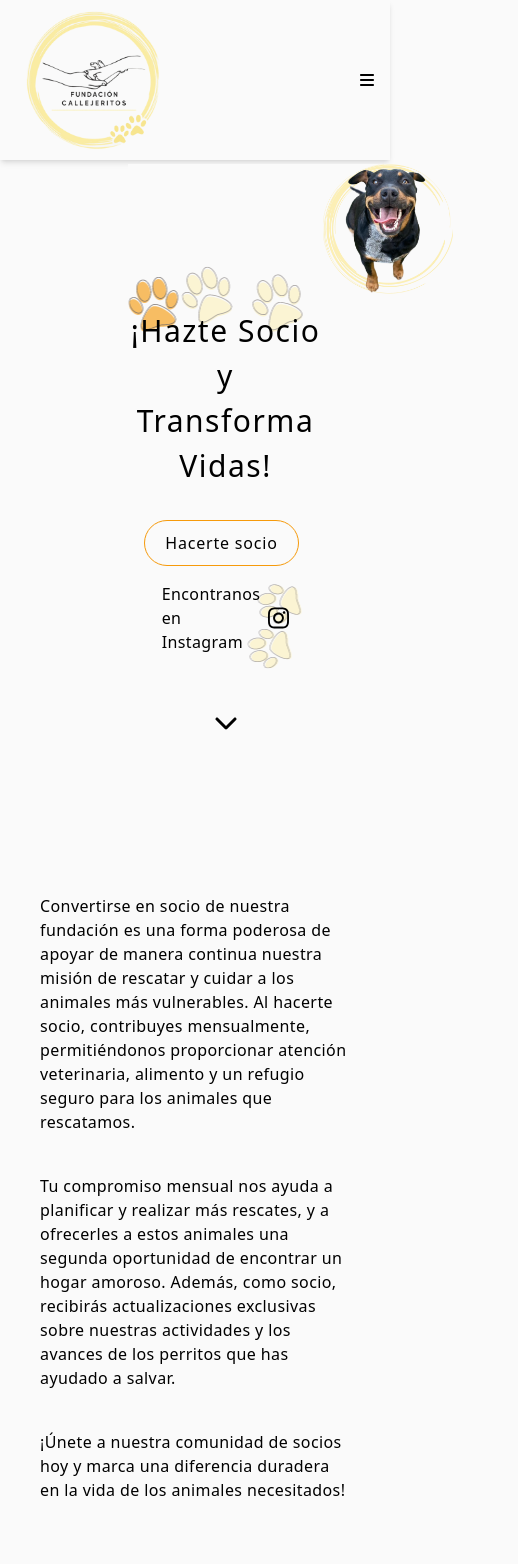
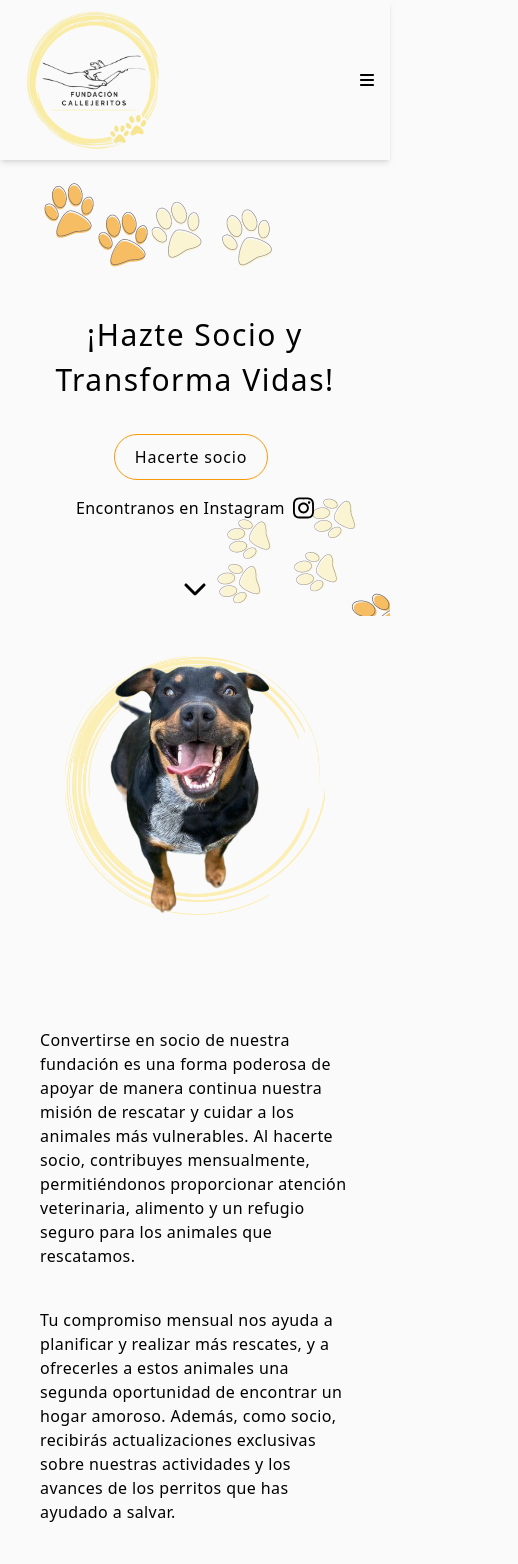
Before and after one commit to KariRomero/fundacionCallejeritos, a React (Vite) app in the folder client/: page /hacertesocio in a window 390 px wide. Shown: the top 1564 px of the page, 518 px wide, since content can reach past the window. Built offline with nearby package versions, Linux system fonts and the light colour scheme.

Commit message:
estilos y responsive en componentes

```diff
--- a/client/src/components/Banner/Banner.jsx
+++ b/client/src/components/Banner/Banner.jsx
@@ -6,18 +6,13 @@ import backG from '/BannerLanding.png';
 
 const Banner = () => {
     return (
-        <section className="w-full h-auto mt-1 grid grid-cols-1 mx-0 sm:mx-32 bg-cover bg-center sm:grid-cols-2" style={{ backgroundImage: `url(${backG})` }}>
-               {/* Image Section */}
+        <section className="w-full h-auto mt-1 grid grid-cols-1 mx-0 md:mx-32 bg-cover bg-center md:grid-cols-2" style={{ backgroundImage: `url(${backG})` }}>
             <div className="sm:justify-end">
                 <img src={doggy} alt='banner' className='h-full' />
             </div>
-
-            {/* Content Section */}
-            <div className='flex flex-col justify-center items-center sm:items-start mt-12 px-4'>
+            <div className='flex flex-col justify-center items-center md:items-start mt-12 px-4'>
                 <h1 className='text-3xl font-medium tracking-wider'>Cada rescate cuenta</h1>
                 <h2 className='text-3xl font-medium tracking-wider'>Cada donación ayuda</h2>
-
-                {/* Buttons */}
                 <div className="flex flex-col items-center sm:flex-row space-y-4 sm:space-y-0 sm:space-x-4">
                     <Link to='/hacertesocio'>
                         <button className='font-medium text-base tracking-wider px-5 py-2.5 me-2 mb-4 mt-4 rounded-full bg-secondary'>
@@ -29,12 +24,10 @@ const Banner = () => {
                             Nuestra historia
                         </button>
                     </Link>
-                    {/* Instagram Link */}
                     <a href='https://www.instagram.com/fundacion.callejeritos/' target='_blank' rel='noopener noreferrer' className='mt-4'>
                         <FontAwesomeIcon icon={faInstagram} size="2x" className='hover:text-secondary' />
                     </a>
                 </div>
-
             </div>
         </section>
     );
--- a/client/src/components/NavBar/NavBar.jsx
+++ b/client/src/components/NavBar/NavBar.jsx
@@ -92,7 +92,7 @@ const NavLink = ({ to, isSelected, children }) => (
 
 const NavLinkMobile = ({ to, isSelected, toggleMenu, children }) => (
     <Link to={to}>
-        <button onClick={toggleMenu} className={`text-gray-700 dark:text-gray-300 hover:text-gray-900 dark:hover:text-white ${isSelected(to) && 'font-bold'}`}>
+        <button onClick={toggleMenu} className={`menu-btn ${isSelected(to) ? 'menu-selected' : 'hove:menu-btn-hover'}`}>
             {children}
         </button>
     </Link>
--- a/client/src/views/BecomeAPartner/BecomeAPartner.jsx
+++ b/client/src/views/BecomeAPartner/BecomeAPartner.jsx
@@ -1,5 +1,5 @@
 import { FontAwesomeIcon } from '@fortawesome/react-fontawesome';
-import { faPaw, faChevronDown } from '@fortawesome/free-solid-svg-icons';
+import { faChevronDown } from '@fortawesome/free-solid-svg-icons';
 import { faInstagram } from '@fortawesome/free-brands-svg-icons';
 import { useRef } from "react";
 import { Link } from 'react-router-dom';
@@ -16,10 +16,9 @@ const BecomeAPartner = () => {
         }
     };
 
-    return(
+    return (
         <section >
-            {/* className="w-full h-auto mt-1 grid grid-cols-2 mx-32 bg-cover bg-center" style={{ backgroundImage: `url(${backG})` }} */}
-             <div className='w-full h-auto mt-1 grid grid-cols-2 mx-32 ' >
+            <div className='w-full h-auto mt-2 grid grid-cols-1 md:grid-cols-2 md:mx-32 ' >
                 <div className='pt-36 text-center bg-repeat bg-center' style={{ backgroundImage: `url(${backG})` }}>
                     <h1 className="title">¡Hazte Socio y Transforma Vidas!</h1>
                     <Link to='/hacertesocio' className='flex justify-center items-center'>
@@ -28,18 +27,18 @@ const BecomeAPartner = () => {
                         </button>
                     </Link>
                     <a href='https://www.instagram.com/fundacion.callejeritos/' target='_blank' className="flex justify-center items-center mb-10 mx-10 paragraph hover:text-secondary">
-                        Encontranos en Instagram <FontAwesomeIcon icon={faInstagram} size="xl" className="ml-2"/>
+                        Encontranos en Instagram <FontAwesomeIcon icon={faInstagram} size="xl" className="ml-2" />
                     </a>
                     <button className='hover:bg-primary px-4 py-4 rounded-full' onClick={handlerClick}>
-                        <FontAwesomeIcon icon={faChevronDown} size="xl"/>
+                        <FontAwesomeIcon icon={faChevronDown} size="xl" />
                     </button>
                 </div>
-                <Link to='/'>
-                    <img src={doggy} alt='banner' className='w-2/3'/>
-                </Link>
+                <div className='flex justify-center mt-10'>
+                    <img src={doggy} alt='banner' className='w-2/3' />
+                </div>
             </div>
 
-             <div ref={contentRef} className='py-32'>
+            <div ref={contentRef} className='py-24'>
                 <p className="paragraph mx-10 mb-10 mt-4">Convertirse en socio de nuestra fundación es una forma poderosa de apoyar de manera continua nuestra misión de rescatar y cuidar a los animales más vulnerables. Al hacerte socio, contribuyes mensualmente, permitiéndonos proporcionar atención veterinaria, alimento y un refugio seguro para los animales que rescatamos.</p>
                 <p className="paragraph mx-10 my-10">Tu compromiso mensual nos ayuda a planificar y realizar más rescates, y a ofrecerles a estos animales una segunda oportunidad de encontrar un hogar amoroso. Además, como socio, recibirás actualizaciones exclusivas sobre nuestras actividades y los avances de los perritos que has ayudado a salvar.</p>
                 <Link to=''>
--- a/client/src/views/Donations/Donations.jsx
+++ b/client/src/views/Donations/Donations.jsx
@@ -6,7 +6,6 @@ import { useEffect } from "react";
 import { Link } from 'react-router-dom';
 import { getAdoptions } from '../../redux/adoptions/adoptionsActions';
 import fundacion from '/historiaFundacion.png';
-import doggy from '/dog5.png';
 import Album from '../../components/Album/Album';
 
 const Donations = () =>{
@@ -23,7 +22,7 @@ const Donations = () =>{
     }, []);
 
     return(
-        <section className='grid grid-cols-2 p-2'>
+        <section className='grid grid-cols-1 md:grid-cols-2 p-2'>
             <div>
                 <div className="flex items-center justify-between mx-10">
                     <h1 className="title text-secondary text-center">¡Ayúdanos a Ayudarlos!</h1>
--- a/client/src/views/Foundation/Foundation.jsx
+++ b/client/src/views/Foundation/Foundation.jsx
@@ -11,7 +11,7 @@ const Foundation = ()=>{
 
     return(
         <section>
-            <div className="grid grid-cols-1 sm:grid-cols-2 p-2">
+            <div className="grid grid-cols-1 md:grid-cols-2 p-2">
                 <div>
                     <h1 className='title text-secondary text-center my-10'>Bienvenidos a Fundación Callejeritos</h1>
                     <p className="paragraph my-10 mx-10">Desde 2021, estamos unidos en la realización de este sueño.</p>
--- a/client/src/views/Home/Home.jsx
+++ b/client/src/views/Home/Home.jsx
@@ -1,12 +1,11 @@
 import Banner from "../../components/Banner/Banner";
 import Options from "../../components/Options/Options";
 import Carousel from "../../components/Carousel/Carousel";
-import doggy from '/dog6.png';
 
 const Home = ()=>{
     return(
         <div>
-            <Banner doggy={doggy}/>
+            <Banner/>
             <Options/>
             <Carousel/>
         </div>
```
Lines whose indentation alone changed are shown as unchanged.
